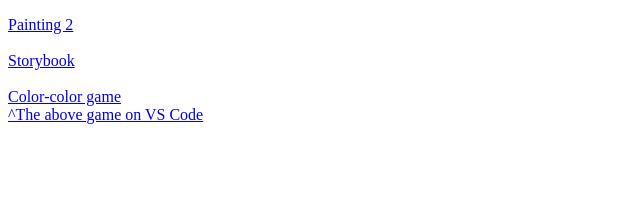
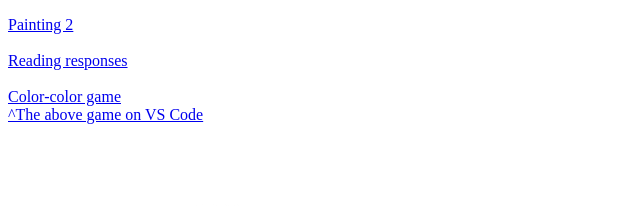
Before and after one commit to abhaanil/imw-2023, a plain HTML site: page index.html in a window 1280 px wide. Shown: the part 224-430 px from the top of the page, 0-640 px from the left. Drawn offline with Linux system fonts and the light colour scheme.

Commit message:
reading responses added

```diff
--- a/index.html
+++ b/index.html
@@ -25,7 +25,7 @@
     <br>
     <br>
 
-    <a href="Projects/Storybook/storybook_start.html" target="_blank" >Storybook </a>
+    <a href="Projects/Reading response/Reading Responses_IMW_Abha.docx" target="_blank" >Reading responses </a>
     <br>
     <br>
 
```
Also changed, not shown: 1 other file.
